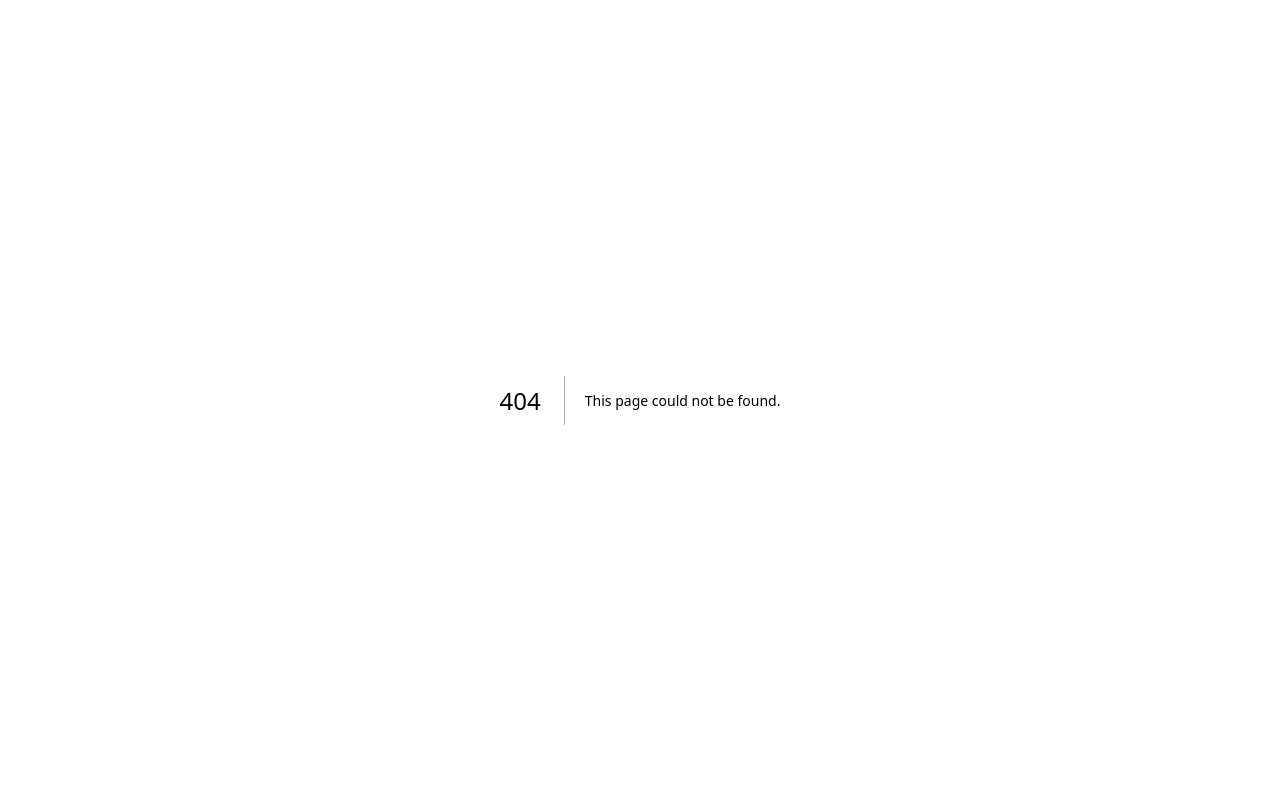
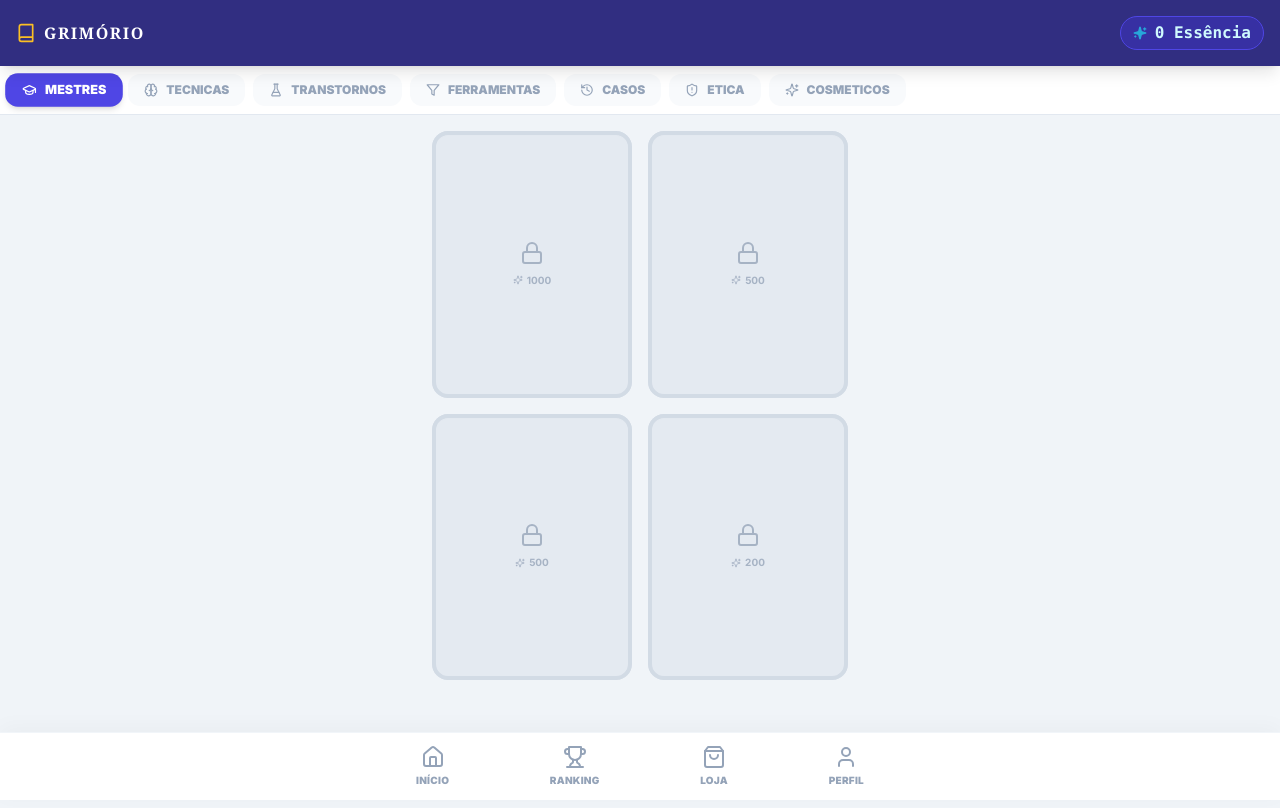
Before and after one commit to tr013432-design/PsyQuest-A-Jornada-do-Saber, a Next.js app: page /album in a window 1280 px wide. Before the commit this address had no page. Built offline with nearby package versions, Linux system fonts and the light colour scheme.

Commit message:
Create page.tsx

```diff
--- /dev/null
+++ b/src/app/album/page.tsx
@@ -0,0 +1,214 @@
+"use client";
+import React, { useState, useEffect } from 'react';
+import Navbar from '../../components/Navbar';
+import { CARDS_DATABASE, Card, CardSeries } from '../../lib/cardsData';
+import { Book, Lock, Star, Filter, Hammer, Sparkles, Scroll, Brain, ShieldAlert, FlaskConical, History, GraduationCap } from 'lucide-react';
+
+export default function Album() {
+  const [collection, setCollection] = useState<string[]>([]);
+  const [essence, setEssence] = useState(0);
+  const [activeSeries, setActiveSeries] = useState<CardSeries>('mestres');
+  const [selectedCard, setSelectedCard] = useState<Card | null>(null); // Para o modal de Crafting
+
+  useEffect(() => {
+    const savedCards = localStorage.getItem('psyquest_cards');
+    const savedEssence = localStorage.getItem('psyquest_essence');
+
+    if (savedCards) setCollection(JSON.parse(savedCards));
+    if (savedEssence) setEssence(parseInt(savedEssence));
+  }, []);
+
+  const craftCard = (card: Card) => {
+    if (essence >= card.craftCost) {
+      // Deduz essência
+      const newEssence = essence - card.craftCost;
+      setEssence(newEssence);
+      localStorage.setItem('psyquest_essence', newEssence.toString());
+
+      // Adiciona carta
+      const newCollection = [...collection, card.id];
+      setCollection(newCollection);
+      localStorage.setItem('psyquest_cards', JSON.stringify(newCollection));
+
+      setSelectedCard(null); // Fecha modal
+      // Aqui entraria um som de "Crafting Success"
+      alert(`Você forjou a carta: ${card.name}!`);
+    }
+  };
+
+  // Filtra as cartas da série ativa
+  const filteredCards = CARDS_DATABASE.filter(card => card.series === activeSeries);
+
+  // Ícones para as abas
+  const SeriesIcon = {
+    mestres: GraduationCap,
+    tecnicas: Brain,
+    transtornos: FlaskConical,
+    ferramentas: Filter,
+    casos: History,
+    etica: ShieldAlert,
+    cosmeticos: Sparkles
+  };
+
+  return (
+    <div className="min-h-screen bg-[#F0F4F8] pb-28">
+
+      {/* HUD de Essência (Fixo no topo) */}
+      <div className="bg-indigo-900 p-4 sticky top-0 z-20 shadow-lg flex justify-between items-center text-white">
+        <div className="flex items-center gap-2">
+          <Book size={20} className="text-amber-400" />
+          <span className="font-serif font-black tracking-widest">GRIMÓRIO</span>
+        </div>
+        <div className="bg-indigo-800 px-3 py-1 rounded-full border border-indigo-600 flex items-center gap-2">
+          <Sparkles size={14} className="text-cyan-400 fill-cyan-400 animate-pulse" />
+          <span className="font-mono font-bold text-cyan-100">{essence} Essência</span>
+        </div>
+      </div>
+
+      {/* Navegação de Séries (Scroll Horizontal) */}
+      <div className="bg-white border-b border-slate-200 sticky top-[60px] z-10 overflow-x-auto">
+        <div className="flex p-2 gap-2 min-w-max">
+          {(Object.keys(SeriesIcon) as CardSeries[]).map((series) => {
+            const Icon = SeriesIcon[series] || Book;
+            const isActive = activeSeries === series;
+            return (
+              <button
+                key={series}
+                onClick={() => setActiveSeries(series)}
+                className={`flex items-center gap-2 px-4 py-2 rounded-xl text-xs font-black uppercase transition-all whitespace-nowrap
+                  ${isActive
+                    ? 'bg-indigo-600 text-white shadow-md transform scale-105'
+                    : 'bg-slate-50 text-slate-400 hover:bg-slate-100'}
+                `}
+              >
+                <Icon size={14} />
+                {series}
+              </button>
+            );
+          })}
+        </div>
+      </div>
+
+      {/* Grid de Cartas */}
+      <div className="max-w-md mx-auto p-4 grid grid-cols-2 gap-4 animate-in fade-in duration-500">
+        {filteredCards.length === 0 && (
+          <div className="col-span-2 text-center py-10 text-slate-400 text-sm">
+            Em breve novos itens nesta série.
+          </div>
+        )}
+
+        {filteredCards.map((card) => {
+          const isOwned = collection.includes(card.id);
+          const canCraft = essence >= card.craftCost;
+
+          return (
+            <button
+              key={card.id}
+              onClick={() => setSelectedCard(card)}
+              className={`relative aspect-[3/4] rounded-2xl p-3 flex flex-col items-center text-center transition-all duration-300 group
+                ${isOwned
+                  ? 'bg-white shadow-xl hover:-translate-y-1'
+                  : 'bg-slate-200 shadow-inner opacity-80'}
+              `}
+            >
+              {/* Borda de Raridade */}
+              <div className={`absolute inset-0 rounded-2xl border-4 ${isOwned ? getBorderColor(card.rarity) : 'border-slate-300'} pointer-events-none`}></div>
+
+              {isOwned ? (
+                <>
+                  <div className={`w-full flex-1 rounded-xl ${getBgColor(card.rarity)} mb-3 shadow-inner flex items-center justify-center`}>
+                     <span className="text-3xl font-serif text-white drop-shadow-md">{card.name[0]}</span>
+                  </div>
+                  <h3 className="font-black text-slate-800 text-[10px] uppercase mb-1 leading-tight">{card.name}</h3>
+
+                  {card.rarity === 'legendary' && <div className="absolute top-2 right-2"><Star size={12} className="text-yellow-400 fill-yellow-400" /></div>}
+                </>
+              ) : (
+                <div className="flex-1 flex flex-col items-center justify-center w-full">
+                   <Lock size={24} className="text-slate-400 mb-2" />
+                   {canCraft ? (
+                     <div className="bg-cyan-500 text-white text-[10px] font-bold px-2 py-1 rounded-full flex items-center gap-1 animate-bounce">
+                       <Hammer size={10} /> FORJAR
+                     </div>
+                   ) : (
+                     <div className="text-[10px] font-bold text-slate-400 flex items-center gap-1">
+                       <Sparkles size={10} /> {card.craftCost}
+                     </div>
+                   )}
+                </div>
+              )}
+            </button>
+          );
+        })}
+      </div>
+
+      {/* MODAL DE DETALHES / CRAFTING */}
+      {selectedCard && (
+        <div className="fixed inset-0 z-50 bg-slate-900/90 backdrop-blur-sm flex items-center justify-center p-6 animate-in fade-in">
+          <div className="bg-white w-full max-w-sm rounded-3xl p-6 shadow-2xl relative">
+            <button onClick={() => setSelectedCard(null)} className="absolute top-4 right-4 text-slate-300 hover:text-slate-600"><XCircle size={24}/></button>
+
+            <div className={`w-20 h-20 mx-auto rounded-2xl ${getBgColor(selectedCard.rarity)} flex items-center justify-center mb-4 shadow-lg border-4 border-white`}>
+              <span className="text-4xl font-serif text-white">{selectedCard.name[0]}</span>
+            </div>
+
+            <h2 className="text-2xl font-black text-slate-800 text-center mb-1">{selectedCard.name}</h2>
+            <div className="flex justify-center gap-2 mb-4">
+               <span className="bg-slate-100 text-slate-500 text-[10px] px-2 py-1 rounded uppercase font-bold tracking-wider">{selectedCard.series}</span>
+               <span className={`text-[10px] px-2 py-1 rounded uppercase font-bold tracking-wider text-white ${getBgColor(selectedCard.rarity)}`}>{selectedCard.rarity}</span>
+            </div>
+
+            <p className="text-slate-500 text-center text-sm font-medium leading-relaxed mb-6 bg-slate-50 p-4 rounded-xl border border-slate-100">
+              "{selectedCard.description}"
+            </p>
+
+            {collection.includes(selectedCard.id) ? (
+              <button disabled className="w-full bg-green-100 text-green-600 font-black py-3 rounded-xl flex items-center justify-center gap-2">
+                <CheckCircle2 size={18} /> JÁ POSSUI
+              </button>
+            ) : (
+              <button
+                onClick={() => craftCard(selectedCard)}
+                disabled={essence < selectedCard.craftCost}
+                className={`w-full font-black py-4 rounded-xl flex items-center justify-center gap-2 transition-all
+                  ${essence >= selectedCard.craftCost
+                    ? 'bg-cyan-500 hover:bg-cyan-400 text-white shadow-lg shadow-cyan-200'
+                    : 'bg-slate-200 text-slate-400 cursor-not-allowed'}
+                `}
+              >
+                {essence >= selectedCard.craftCost ? (
+                   <> <Hammer size={20} /> FORJAR POR {selectedCard.craftCost} </>
+                ) : (
+                   <> <Lock size={20} /> FALTA {selectedCard.craftCost - essence} ESSÊNCIA </>
+                )}
+              </button>
+            )}
+          </div>
+        </div>
+      )}
+
+      <Navbar />
+    </div>
+  );
+}
+
+// Auxiliares visuais
+import { XCircle, CheckCircle2 } from 'lucide-react';
+
+function getBorderColor(rarity: string) {
+  switch(rarity) {
+    case 'legendary': return 'border-yellow-400';
+    case 'epic': return 'border-purple-500';
+    case 'rare': return 'border-blue-400';
+    default: return 'border-slate-100';
+  }
+}
+
+function getBgColor(rarity: string) {
+  switch(rarity) {
+    case 'legendary': return 'bg-gradient-to-br from-yellow-400 to-orange-500';
+    case 'epic': return 'bg-gradient-to-br from-purple-500 to-indigo-600';
+    case 'rare': return 'bg-gradient-to-br from-blue-400 to-cyan-500';
+    default: return 'bg-slate-400';
+  }
+}
```
